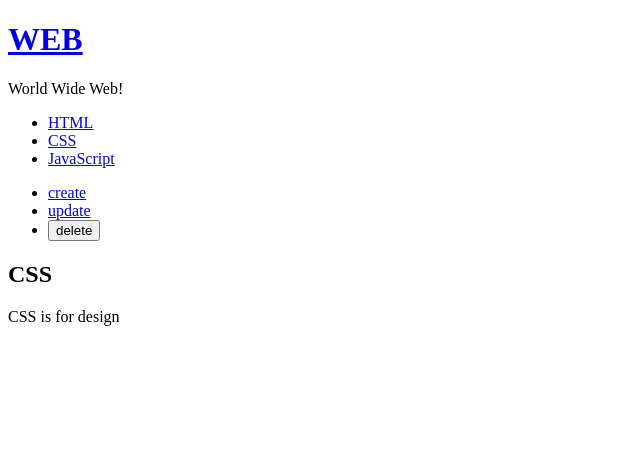
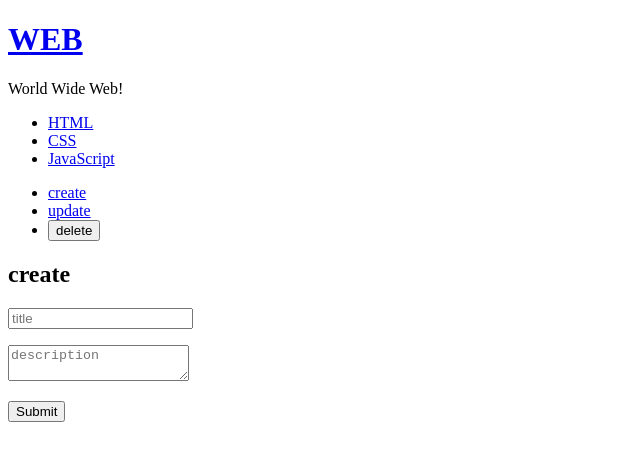
Before and after one commit to SihyunSeo/react_basic, a React (Create React App) app: page / in a window 1280 px wide. Shown: the top 460 px of the page, without its empty margins (0-640 px from the left). Built offline with nearby package versions, Linux system fonts and the light colour scheme.

Commit message:
react_basic

```diff
--- a/src/App.js
+++ b/src/App.js
@@ -9,12 +9,13 @@ import CreateContent from './components/CreateContent';
 class App extends Component {
   constructor(props){
     super(props);
+    this.max_contents_id = 3;
     this.state = {
-      mode:'read',
+      mode:'create',
       selected_content_id: 2,
       welcome: {title: 'Welcome', desc: 'Hello, React!!!'},
       Subject: {title: 'WEB', sub:'World Wide Web!'},
-      Content: {title: 'HTML', sub:'HTML is HyperText Markup Language'},
+      //Content: {title: 'HTML', sub:'HTML is HyperText Markup Language'},
       Contents:[
         {id:1, title:'HTML', desc:'HTML is for information'},
         {id:2, title:'CSS', desc:'CSS is for design'},
@@ -43,7 +44,18 @@ class App extends Component {
       _article = <ReadContent title = {_title} desc = {_desc}></ReadContent>
     }
     else if(this.state.mode === 'create'){
-      _article = <CreateContent />
+      _article = <CreateContent onSubmit={function(_title, _desc){
+        this.max_contents_id = this.max_contents_id + 1;
+        // this.state.Contents.push( ---> 직접적으로 값을 변경하기 때문에 추후 업데이트 하는 과정에서 문제가 발생할 수 있음
+        //   {id: this.max_contents_id, title: _title, desc: _desc}
+        // )
+        var _contents = this.state.Contents.concat( //----> 값을 추가한 새로운 배열을 선언하는 것이므로 원래 배열에 영향을 주지않아 추후 작업에 영향을 주지 않음
+          {id: this.max_contents_id, title: _title, desc: _desc}
+        )
+        this.setState({
+          Contents: _contents
+        });
+      }.bind(this)}/>
     }
     return (
       <div className="App">
--- a/src/components/CreateContent.js
+++ b/src/components/CreateContent.js
@@ -5,8 +5,16 @@ class CreateContent extends Component {
       return(
         <article>
             <h2>create</h2>
-            <form>
-
+            <form action='/create_process' method='post' onSubmit={function(e){
+              e.preventDefault();
+              this.props.onSubmit(
+                e.target.title.value,
+                e.target.desc.value
+              );
+            }.bind(this)}>
+              <p><input type='text' name='title' placeholder='title'></input></p>
+              <p><textarea name='desc' placeholder='description'></textarea></p>
+              <p><input type='submit'></input></p>
             </form>
         </article>
       );
```
